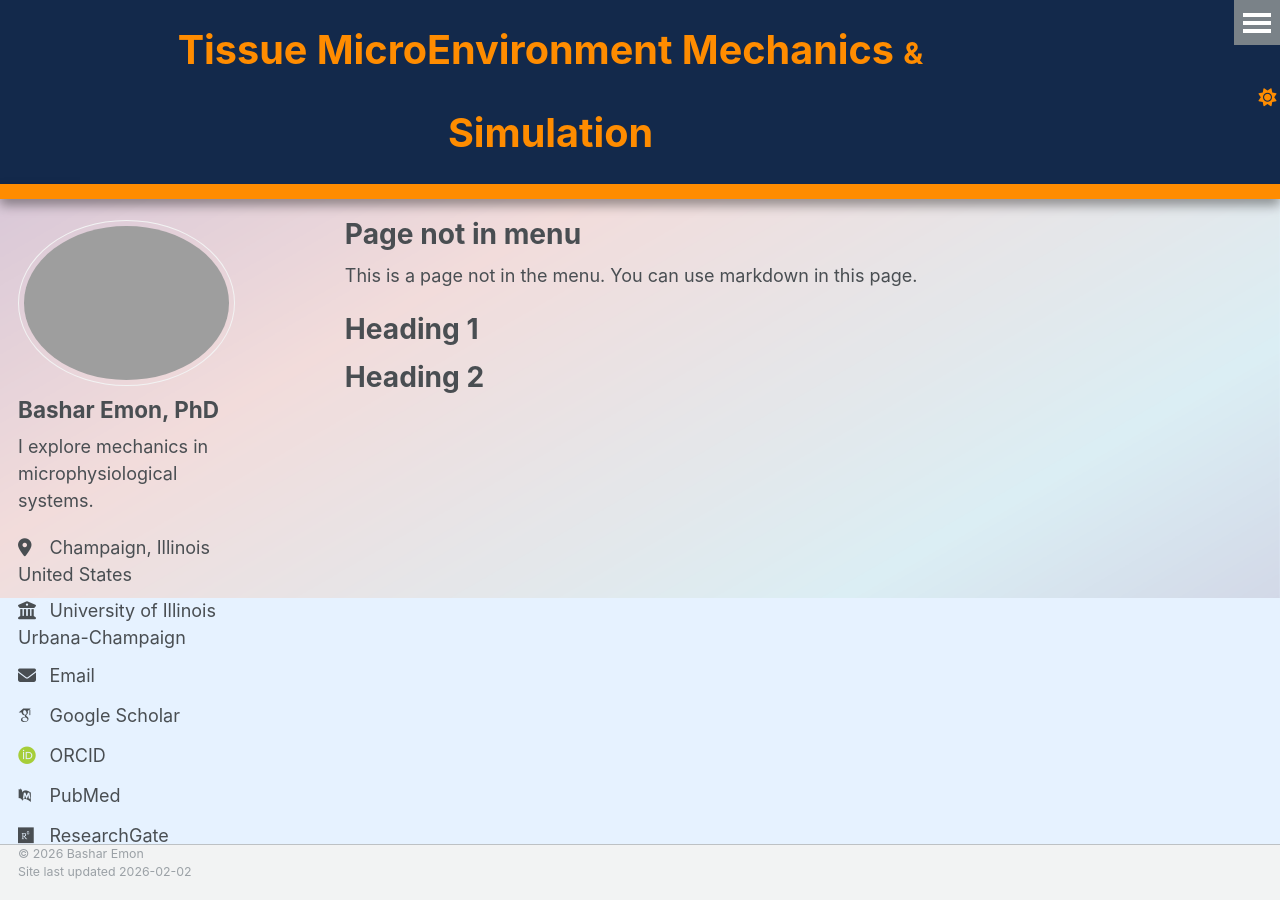
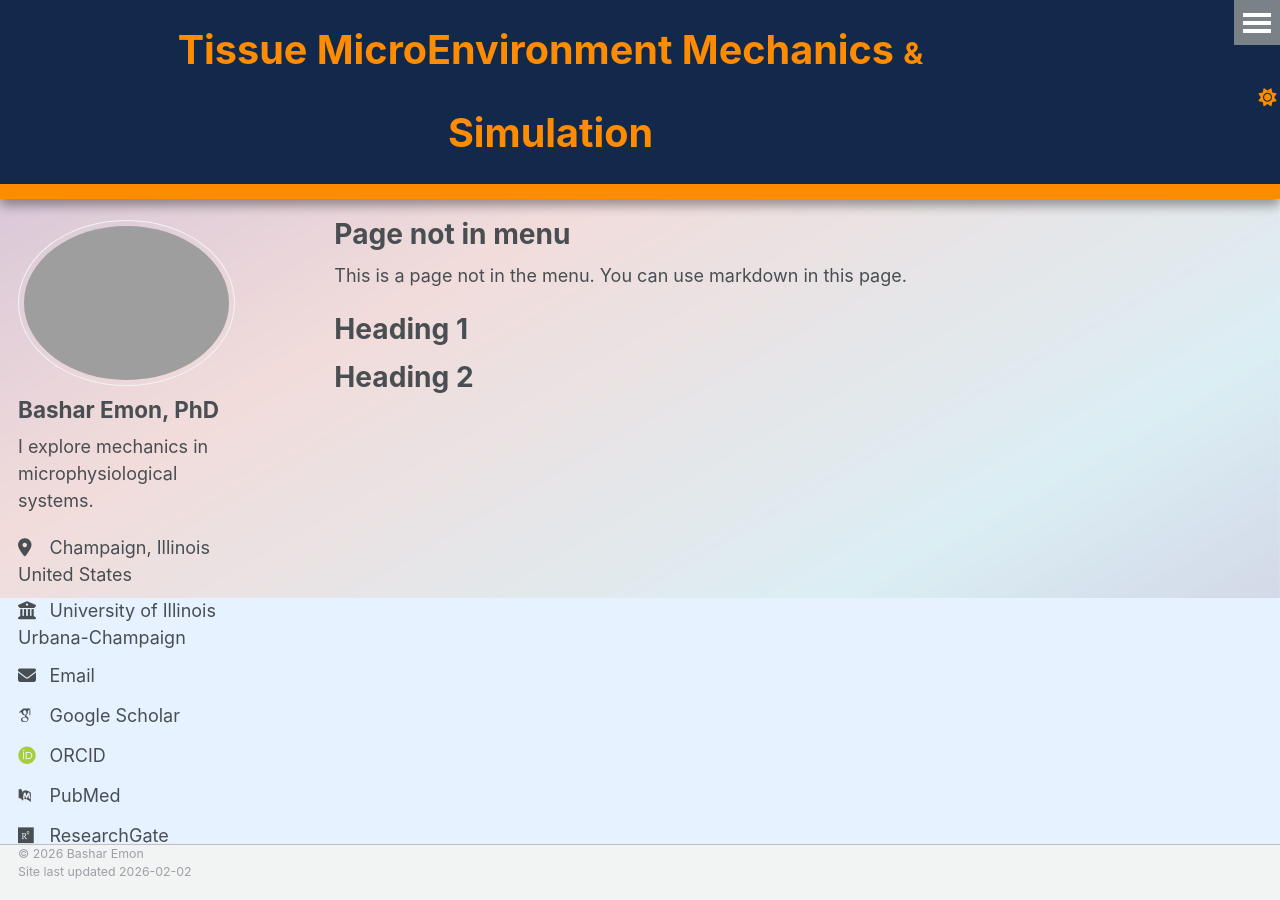
Before and after one commit to BasharEmon/BasharEmon.github.io, a Jekyll site: the page built from _pages/non-menu-page.md, in a window 1280 px wide. Built offline with Jekyll 4.4.1, drawn with Linux system fonts in a browser that asks for light colours; some web fonts are replaced.

Commit message:
Update _page.scss

```diff
--- a/_sass/layout/_page.scss
+++ b/_sass/layout/_page.scss
@@ -20,7 +20,7 @@
 .page {
   @include breakpoint($large) {
     @include span(9 of 12 last);
-    @include prefix(.1 of 12);
+    //@include prefix(.1 of 12);
     //@include suffix(.5 of 12);
   }
 
```
